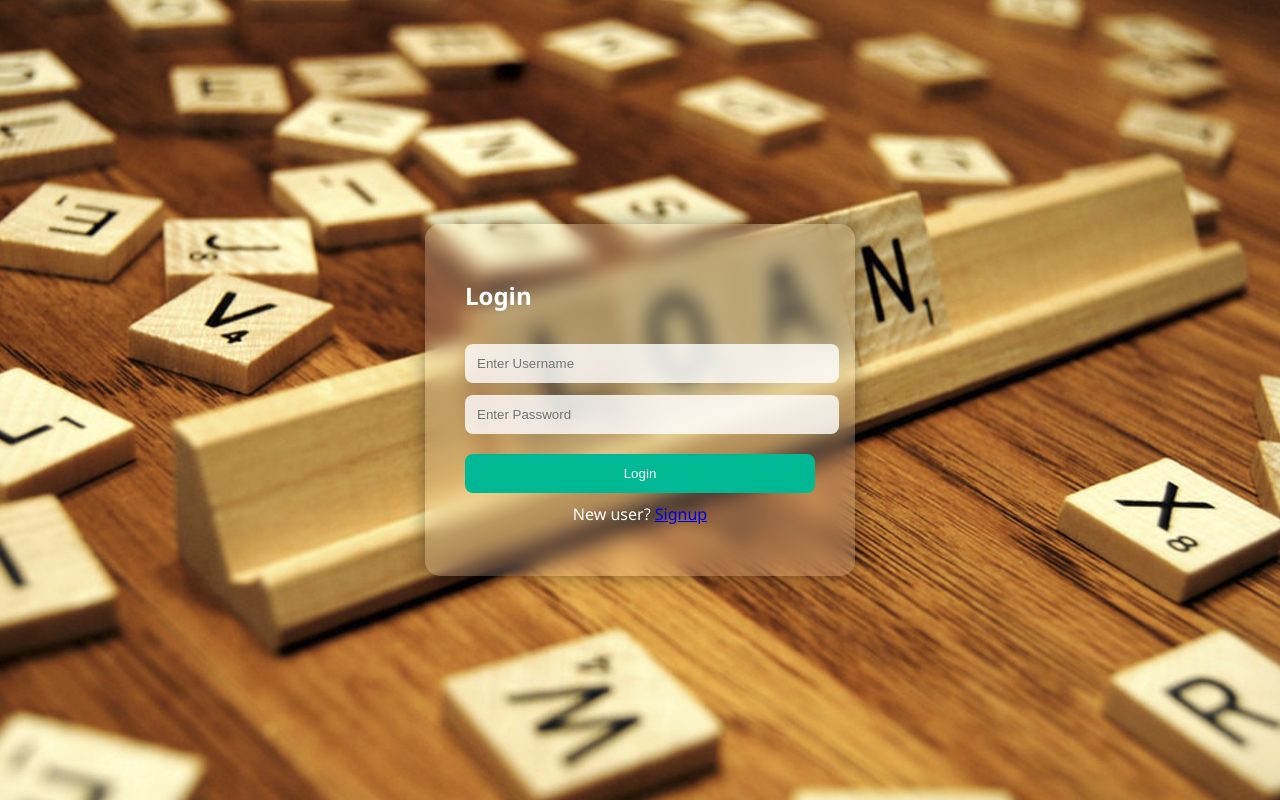
After one commit to siri142523/Loan---Predictor, a Flask app: page /login in a window 1280 px wide. The commit adds this page. Run offline with Flask 3, Linux system fonts and the light colour scheme; parts of the project's set-up code (start-up, migrations or seed data) failed here and were passed over.

```diff
--- a/app.py
+++ b/app.py
@@ -1,9 +1,46 @@
-from flask import Flask, request, jsonify, render_template
+from flask import Flask, request, jsonify, render_template, redirect, url_for, session
 import numpy as np
 import pandas as pd
 import pickle
+import json
 
 app = Flask(__name__)
+app.secret_key = "your_secret_key_here"   # CHANGE THIS TO ANY RANDOM STRING
+
+# --------------------------
+# AUTHENTICATION SETUP
+# --------------------------
+
+# Load users
+with open('users.json', 'r') as f:
+    USERS = json.load(f)
+
+def is_logged_in():
+    return "username" in session
+
+@app.route('/login', methods=['GET', 'POST'])
+def login():
+    if request.method == "POST":
+        username = request.form['username']
+        password = request.form['password']
+
+        # Validate credentials
+        if username in USERS and USERS[username] == password:
+            session['username'] = username
+            return redirect(url_for('index'))
+        else:
+            return render_template('login.html', error="Invalid username or password")
+
+    return render_template('login.html')
+
+@app.route('/logout')
+def logout():
+    session.clear()
+    return redirect(url_for('login'))
+
+# --------------------------
+# EXISTING ORIGINAL CODE
+# --------------------------
 
 # Load models and scaler
 with open('models/reg_model.pkl', 'rb') as f:
@@ -29,15 +66,19 @@ num_cols_to_standardize = [
 # In-memory prediction history
 prediction_history = []
 
-# Serve the dashboard
+# Protect dashboard
 @app.route('/')
 def index():
+    if not is_logged_in():
+        return redirect(url_for('login'))
     return render_template('index.html')
-
 
 # Prediction endpoint
 @app.route('/predict', methods=['POST'])
 def predict():
+    if not is_logged_in():
+        return jsonify({"error": "Unauthorized"}), 401
+
     data = request.json
 
     # Convert input to DataFrame
@@ -76,6 +117,30 @@ def predict():
         'pie_data': pie_data
     })
 
+@app.route('/signup', methods=['GET', 'POST'])
+def signup():
+    if request.method == 'POST':
+        username = request.form['username']
+        password = request.form['password']
+
+        # Load existing users
+        with open('users.json', 'r') as f:
+            users = json.load(f)
+
+        # Check if user already exists
+        if username in users:
+            return "User already exists! Try a different username."
+
+        # Add new user
+        users[username] = password
+
+        # Save back to file
+        with open('users.json', 'w') as f:
+            json.dump(users, f, indent=4)
+
+        return "Signup successful! Now go to Login page."
+
+    return render_template('signup.html')
 
 if __name__ == '__main__':
     app.run(debug=True)
--- /dev/null
+++ b/templates/login.html
@@ -0,0 +1,71 @@
+<!DOCTYPE html>
+<html lang="en">
+<head>
+    <meta charset="UTF-8">
+    <meta name="viewport" content="width=device-width, initial-scale=1.0">
+    <title>Login</title>
+
+    <style>
+        body {
+            margin: 0;
+            padding: 0;
+            font-family: 'Segoe UI', Arial;
+
+            background: url("{{ url_for('static', filename='bg.jpg') }}")
+                        no-repeat center center/cover;
+
+            height: 100vh;
+            display: flex;
+            justify-content: center;
+            align-items: center;
+        }
+
+        .glass-card {
+            width: 350px;
+            padding: 35px 40px;
+            background: rgba(255, 255, 255, 0.15);
+            border-radius: 15px;
+            backdrop-filter: blur(10px);
+            box-shadow: 0 0 20px rgba(0,0,0,0.4);
+            color: white;
+        }
+
+        input {
+            width: 100%;
+            padding: 12px;
+            margin-top: 12px;
+            background: rgba(255,255,255,0.8);
+            border: none;
+            border-radius: 8px;
+        }
+
+        button {
+            width: 100%;
+            padding: 12px;
+            margin-top: 20px;
+            background: #00b894;
+            color: white;
+            border-radius: 8px;
+            border: none;
+        }
+    </style>
+</head>
+
+<body>
+    <div class="glass-card">
+        <h2>Login</h2>
+
+        {% if error %}
+        <p style="color: red; text-align: center">{{ error }}</p>
+        {% endif %}
+
+        <form method="POST">
+            <input type="text" name="username" placeholder="Enter Username" required>
+            <input type="password" name="password" placeholder="Enter Password" required>
+            <button type="submit">Login</button>
+        </form>
+
+        <p style="text-align:center;margin-top:10px;">New user? <a href="/signup">Signup</a></p>
+    </div>
+</body>
+</html>
--- /dev/null
+++ b/users.json
@@ -0,0 +1,4 @@
+{
+    "users": [],
+    "admin": "admin123"
+}
```
Also changed, not shown: templates/index.html (+67 -8 lines), templates/signup.html (added, +69 -0 lines), static/bg.jpg (added), static/dashboard_bg.jpg (added).
